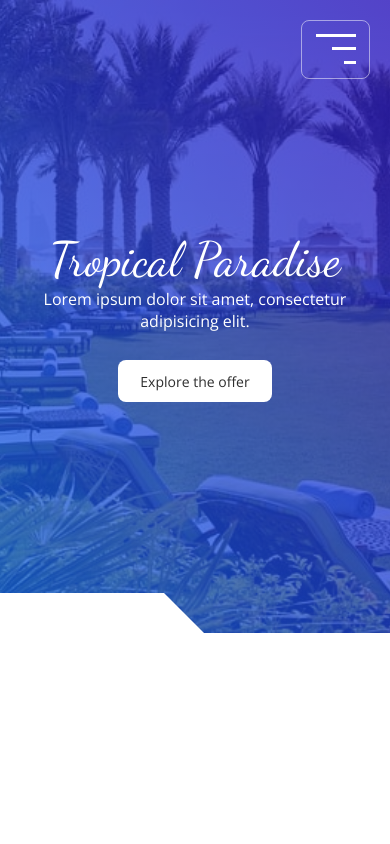
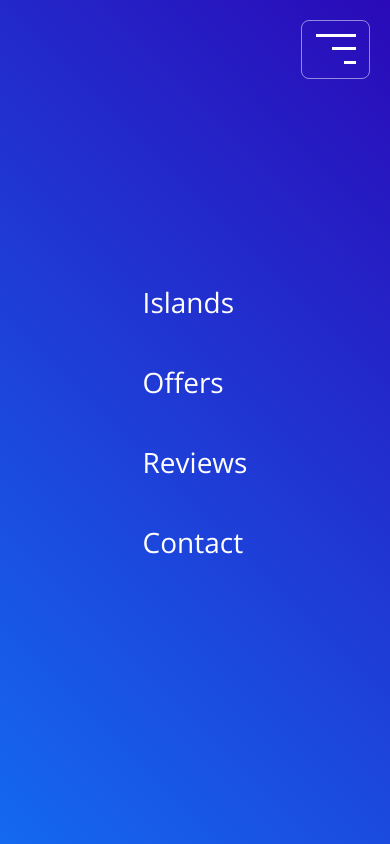
Before and after one commit to przemekjoniec/tropical-paradise, a plain HTML site: page index.html in a window 390 px wide. Both pictures are taken after a click on the button 335 px from the left and 49 px from the top of the page. Drawn offline with nearby package versions, Linux system fonts and the light colour scheme.

Commit message:
Made nav, add animation, responsiveness

```diff
--- a/index.html
+++ b/index.html
@@ -22,7 +22,14 @@
         </div>
     </button>
 
-    <nav class="nav"></nav>
+    <nav class="nav">
+        <div class="nav__items">
+            <a href="#islands" class="nav__item">Islands</a>
+            <a href="#offers" class="nav__item">Offers</a>
+            <a href="#reviews" class="nav__item">Reviews</a>
+            <a href="#contact" class="nav__item">Contact</a>
+        </div>
+    </nav>
     <header class="header section">
         <h1 class="header__heading">Tropical Paradise</h1>
         <p class="header__text">Lorem ipsum dolor sit amet, consectetur adipisicing elit.</p>
--- a/js/main.js
+++ b/js/main.js
@@ -0,0 +1,23 @@
+const nav = document.querySelector('.nav');
+const navBtn = document.querySelector('.burger-btn');
+const allNavItems = document.querySelectorAll('.nav__item');
+
+const handleNav = () => {
+	nav.classList.toggle('nav--active')
+	allNavItems.forEach(item => {
+		item.addEventListener('click', () => {
+			nav.classList.remove('nav--active')
+		})
+	})
+	handleNavItemsAnimation()
+}
+
+const handleNavItemsAnimation = () => {
+	let delayTime = 0;
+	allNavItems.forEach(item => {
+		item.classList.toggle('nav-items-animation')
+		item.style.animationDelay = '.' + delayTime + 's';
+		delayTime++;
+	})
+}
+navBtn.addEventListener('click', handleNav)
--- a/sass/main.scss
+++ b/sass/main.scss
@@ -62,6 +62,60 @@ body {
 			transition-delay: 0.1s;
 		}
 	}
+}
+
+.nav {
+	position: fixed;
+	top: 0;
+	display: flex;
+	justify-content: center;
+	align-items: center;
+	height: 100vh;
+	width: 100%;
+	transform: translateX(100%);
+	transition: 0.5s cubic-bezier(0.65, 0.5, 0.36, 1);
+	background-image: $blue-gradient-solid;
+	z-index: 100;
+
+	&--active {
+		transform: translateX(0);
+	}
+
+	&__item {
+		position: relative;
+		display: block;
+		margin: 0.5em 0;
+		padding: 0.5em 2em;
+		font-size: 2.8rem;
+		color: $pure-white;
+		text-decoration: none;
+		&::before {
+			position: absolute;
+			top: 0;
+			left: 0;
+			width: 3px;
+			height: 100%;
+			transform: scaleY(0);
+			background-color: $pure-white;
+			transition: transform 0.3s;
+			content: '';
+		}
+		&:hover::before {
+			transform: scaleY(1);
+		}
+	}
+}
+
+@keyframes navItemsAnimation {
+	from {
+		transform: translate(200%);
+	}
+	to {
+		transform: translate(0);
+	}
+}
+.nav-items-animation {
+	animation: navItemsAnimation 1s both;
 }
 
 // Header
```
Also changed, not shown: css/main.css, 1 other file.
